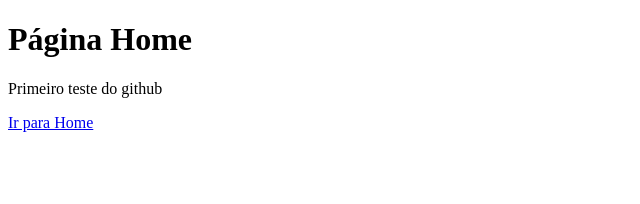
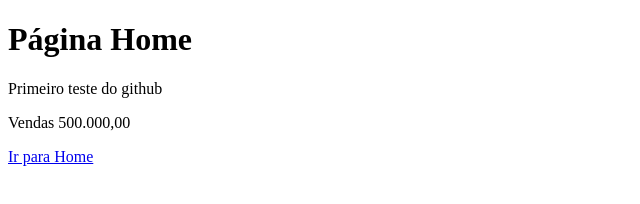
Before and after one commit to Lauriano-Viana/aulateste, a plain HTML site: page vendas.html in a window 1280 px wide. Shown: the whole page, without its empty margins (0-640 px from the left). Drawn offline with Linux system fonts and the light colour scheme.

Commit message:
Acresentado valor de vendas

```diff
--- a/vendas.html
+++ b/vendas.html
@@ -8,6 +8,7 @@
 <body>
     <h1>Página Home</h1>
     <p>Primeiro teste do github</p>
+    <p>Vendas 500.000,00 </p>
     <a href="index.html">Ir para Home</a>
 
 </body>
```
